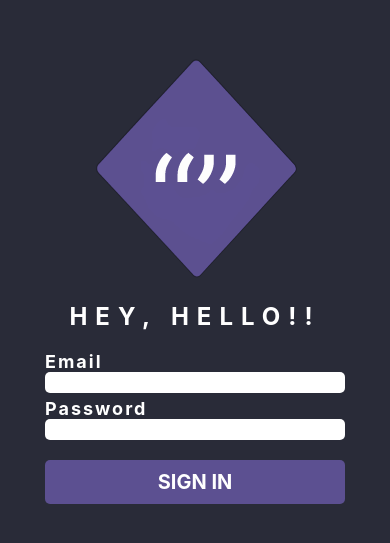
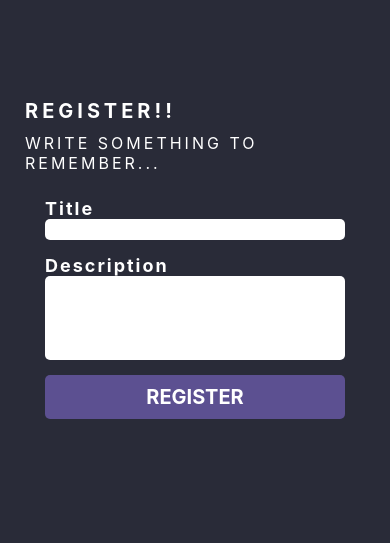
Before and after one commit to MrWillian/quote-app, a React Native app: screen /RegisterQuote in a window 390 px wide. Shown: the part 153-696 px from the top of the page. Built offline with nearby package versions, Linux system fonts and the light colour scheme.

Commit message:
feat(screens): add RegisterQuote

```diff
--- a/src/routes/MainStack.tsx
+++ b/src/routes/MainStack.tsx
@@ -3,7 +3,14 @@ import {
   createNativeStackNavigator,
   NativeStackNavigationProp,
 } from '@react-navigation/native-stack';
-import {ConfirmationCode, Dashboard, SignIn, SignUp, Splash} from '../screens';
+import {
+  ConfirmationCode,
+  Dashboard,
+  RegisterQuote,
+  SignIn,
+  SignUp,
+  Splash,
+} from '../screens';
 
 const Stack = createNativeStackNavigator();
 
@@ -13,6 +20,7 @@ type MainStackParamList = {
   SignUp: undefined;
   ConfirmationCode: undefined;
   Dashboard: undefined;
+  RegisterQuote: undefined;
 };
 
 export type mainScreenProp = NativeStackNavigationProp<MainStackParamList>;
@@ -28,6 +36,7 @@ const MainStackNavigator = () => (
     <Stack.Screen name="SignUp" component={SignUp} />
     <Stack.Screen name="ConfirmationCode" component={ConfirmationCode} />
     <Stack.Screen name="Dashboard" component={Dashboard} />
+    <Stack.Screen name="RegisterQuote" component={RegisterQuote} />
   </Stack.Navigator>
 );
 
--- /dev/null
+++ b/src/screens/RegisterQuote/index.tsx
@@ -0,0 +1,19 @@
+import React from 'react';
+import {Button, TextInput} from '../../components';
+import {Container, Form, Subtitle, Title} from './style';
+
+export const RegisterQuote = () => {
+  return (
+    <Container>
+      <Title>Register!!</Title>
+      <Subtitle>Write Something to Remember...</Subtitle>
+
+      <Form>
+        <TextInput label="Title" />
+        <TextInput label="Description" multiline={true} numberOfLines={4} />
+
+        <Button label="Register" />
+      </Form>
+    </Container>
+  );
+};
--- /dev/null
+++ b/src/screens/RegisterQuote/style.ts
@@ -0,0 +1,33 @@
+import styled from 'styled-components/native';
+
+export const Container = styled.View`
+  flex: 1;
+  justify-content: center;
+  align-items: center;
+  background-color: #292b38;
+  padding: 25px;
+  gap: 5px;
+`;
+
+export const Title = styled.Text`
+  align-self: flex-start;
+  color: #fff;
+  font-weight: bold;
+  font-size: 20px;
+  text-transform: uppercase;
+  letter-spacing: 4px;
+`;
+
+export const Subtitle = styled.Text`
+  align-self: flex-start;
+  color: #fff;
+  font-size: 16px;
+  text-transform: uppercase;
+  letter-spacing: 3px;
+  margin-top: 5px;
+`;
+
+export const Form = styled.View`
+  margin: 20px;
+  gap: 15px;
+`;
--- a/src/screens/index.ts
+++ b/src/screens/index.ts
@@ -3,3 +3,4 @@ export {SignIn} from './SignIn';
 export {SignUp} from './SignUp';
 export {ConfirmationCode} from './ConfirmationCode';
 export {Dashboard} from './Dashboard';
+export {RegisterQuote} from './RegisterQuote';
```
